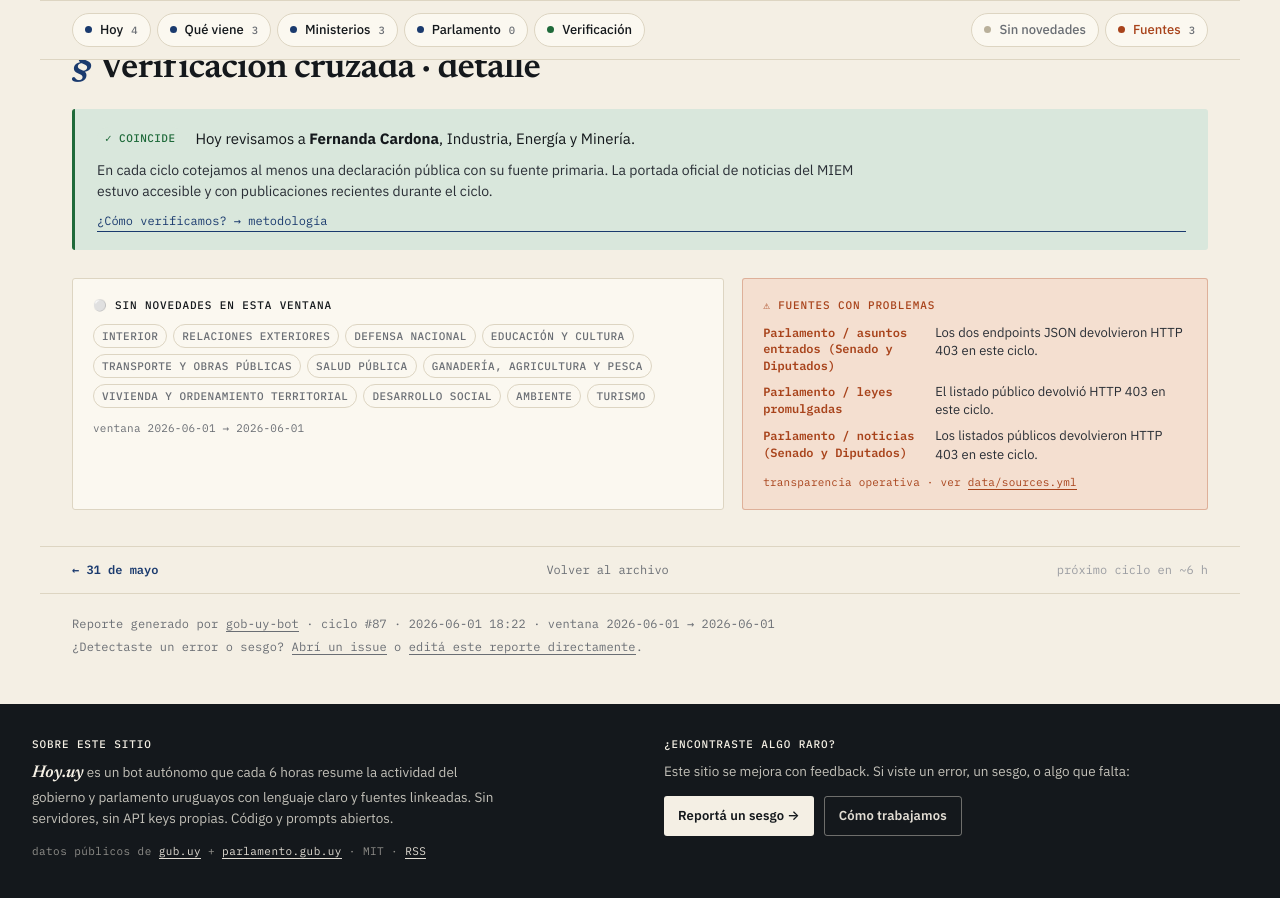
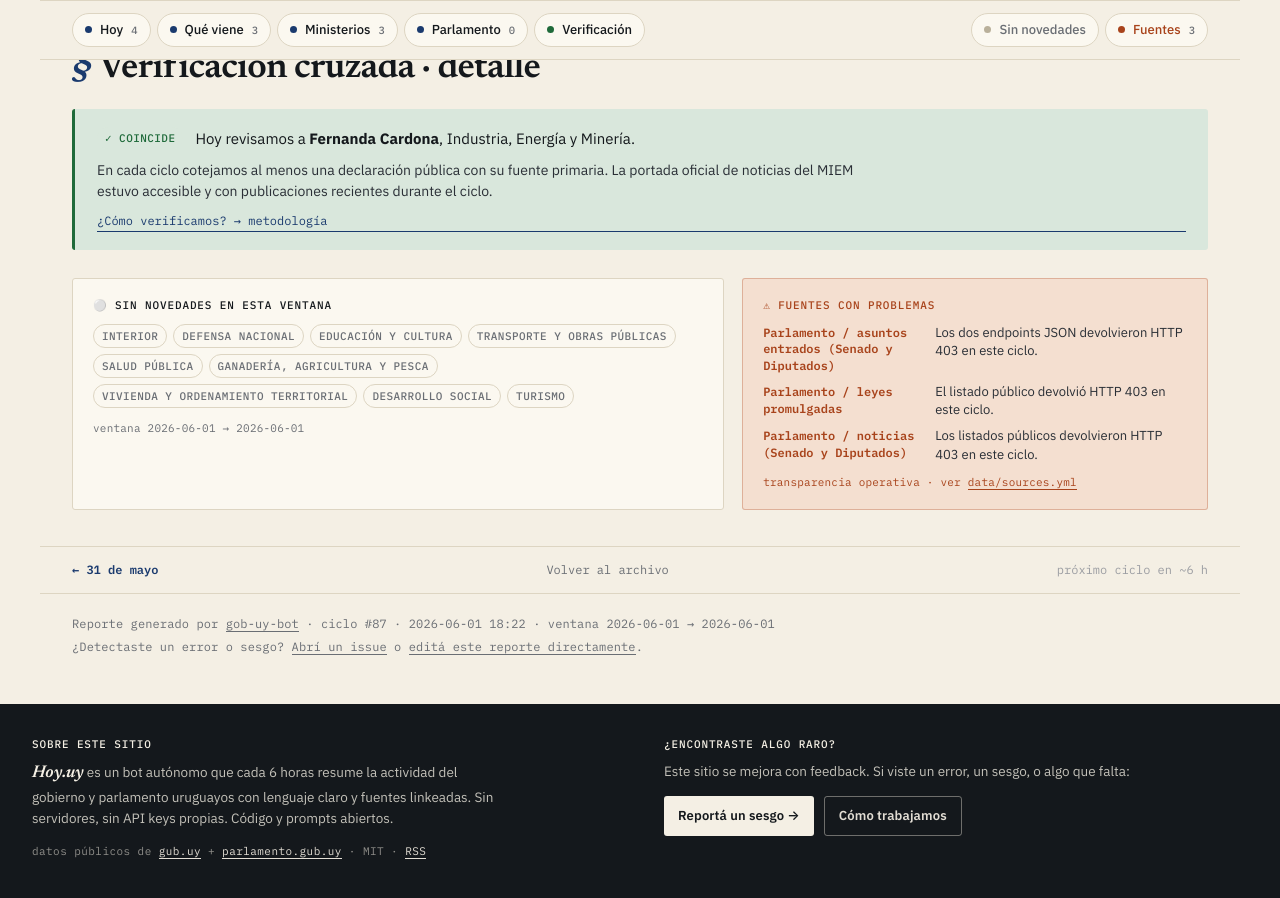
Before and after one commit to lezama/gob-uy-bot, a Jekyll site: the page built from _posts/2026-06-01-cycle-87.md, in a window 1280 px wide and 900 px high, scrolled down 2247 px. Built offline with Jekyll 4.4.1, drawn with Linux system fonts in a browser that asks for light colours.

Commit message:
fix: align quiet ministries with highlighted activity
Co-authored-by: lezama <104869+lezama@users.noreply.github.com>

```diff
--- a/_posts/2026-06-01-cycle-87.md
+++ b/_posts/2026-06-01-cycle-87.md
@@ -98,7 +98,6 @@ parlamento:
   leyes_promulgadas: []
 quiet:
   - "Interior"
-  - "Relaciones Exteriores"
   - "Defensa Nacional"
   - "Educación y Cultura"
   - "Transporte y Obras Públicas"
@@ -106,7 +105,6 @@ quiet:
   - "Ganadería, Agricultura y Pesca"
   - "Vivienda y Ordenamiento Territorial"
   - "Desarrollo Social"
-  - "Ambiente"
   - "Turismo"
 sources_off:
   - source: "Parlamento / asuntos entrados (Senado y Diputados)"
```
